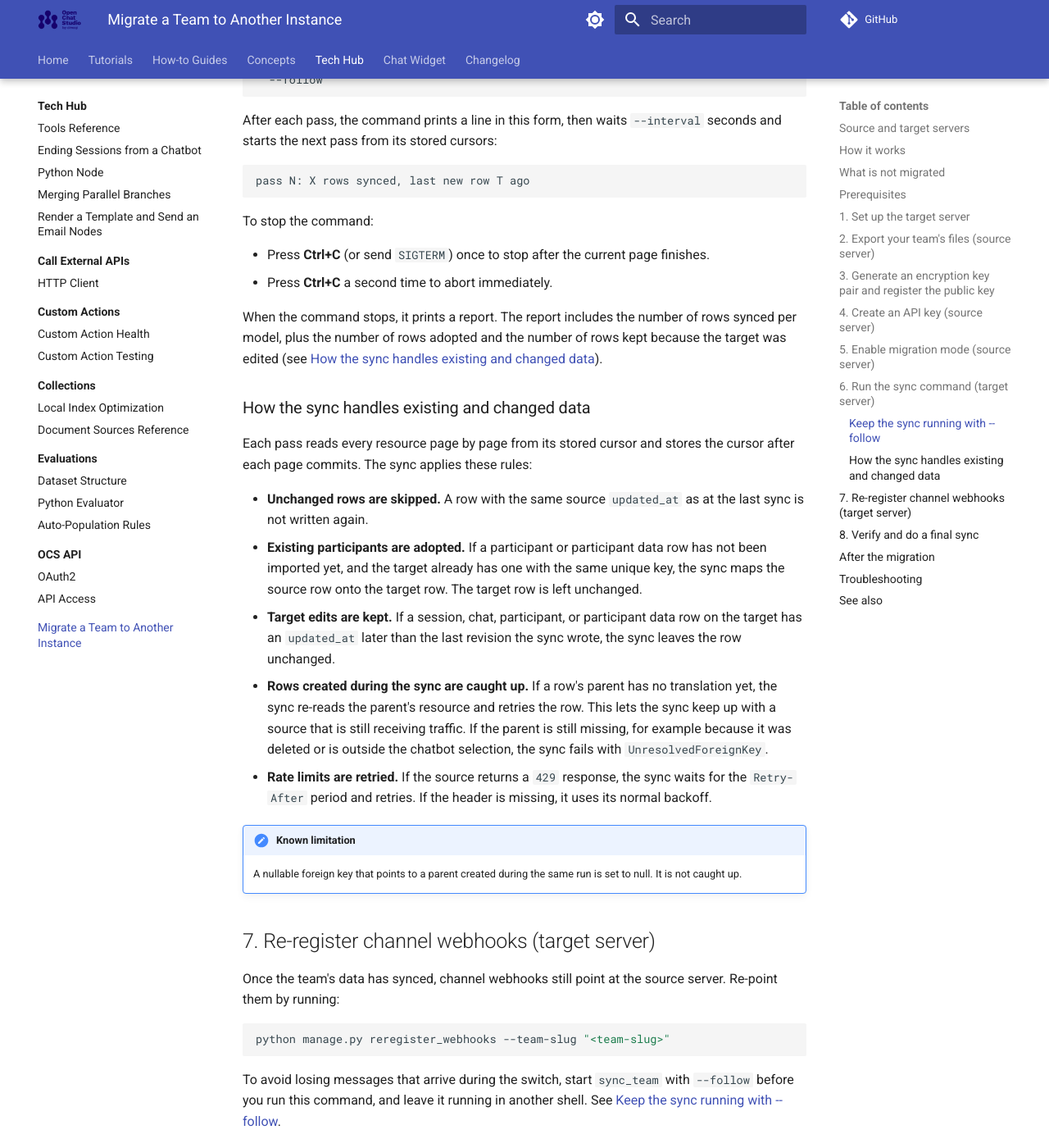
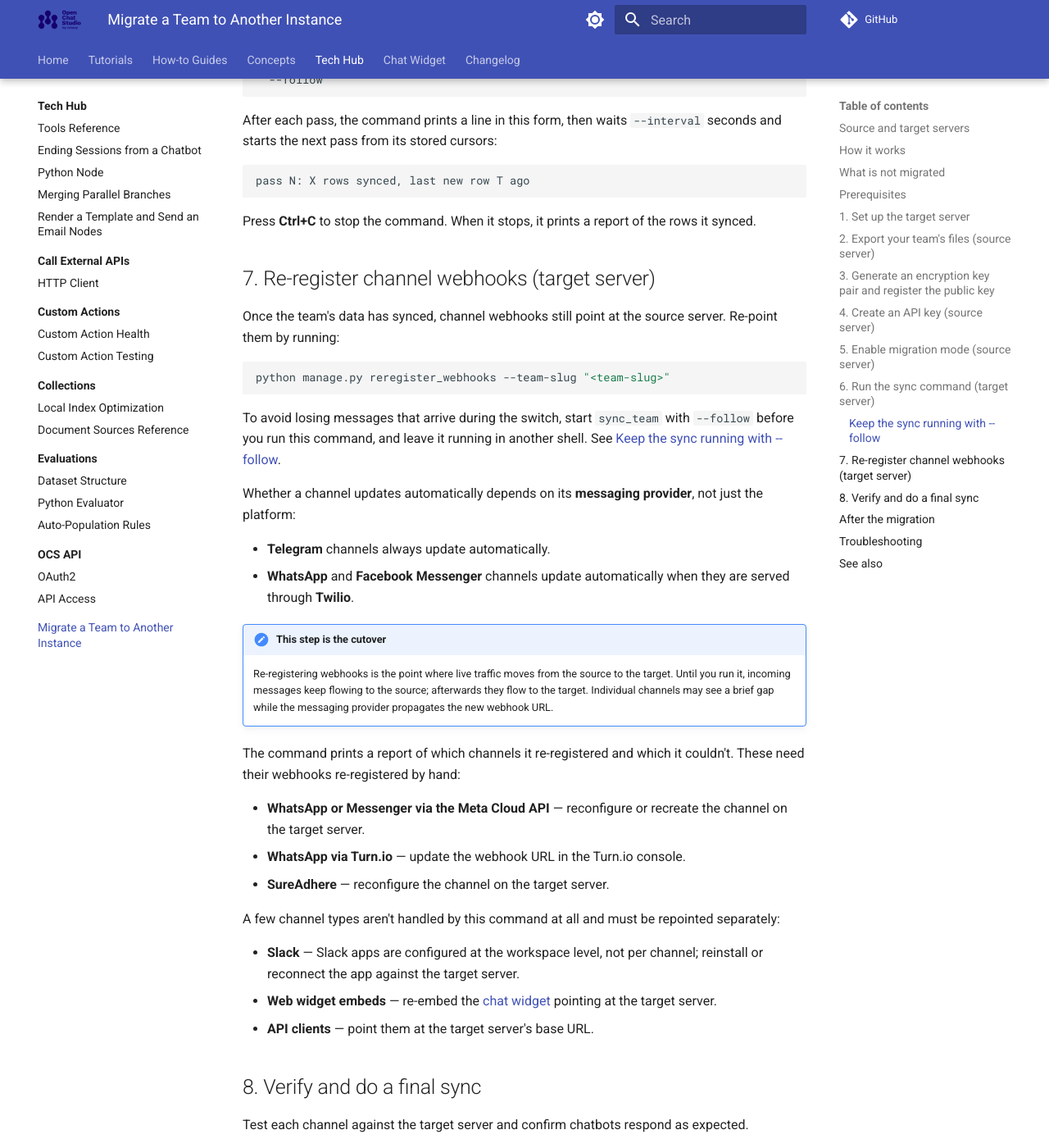
Before and after one commit to dimagi/open-chat-studio-docs, an MkDocs documentation site: the page built from docs/tech-hub/migrate_team.md, in a window 1280 px wide and 1400 px high, scrolled down 5692 px. Shown: the whole window at 82% size. Built offline with MkDocs 1.6.1 and Material for MkDocs 9.7.7, drawn with Linux system fonts in a browser that asks for light colours; a script that is not in the unit is left out; comment, search, counter and statistics services are not loaded.

Commit message:
docs: trim sync_team stop and data-handling details
Co-Authored-By: Claude Opus 5.5 <noreply@anthropic.com>

````diff
--- a/docs/tech-hub/migrate_team.md
+++ b/docs/tech-hub/migrate_team.md
@@ -182,27 +182,7 @@ After each pass, the command prints a line in this form, then waits `--interval`
 pass N: X rows synced, last new row T ago
 ```
 
-To stop the command:
-
-- Press **Ctrl+C** (or send `SIGTERM`) once to stop after the current page finishes.
-- Press **Ctrl+C** a second time to abort immediately.
-
-When the command stops, it prints a report.
-The report includes the number of rows synced per model, plus the number of rows adopted and the number of rows kept because the target was edited (see [How the sync handles existing and changed data](#how-the-sync-handles-existing-and-changed-data)).
-
-### How the sync handles existing and changed data
-
-Each pass reads every resource page by page from its stored cursor and stores the cursor after each page commits.
-The sync applies these rules:
-
-- **Unchanged rows are skipped.** A row with the same source `updated_at` as at the last sync is not written again.
-- **Existing participants are adopted.** If a participant or participant data row has not been imported yet, and the target already has one with the same unique key, the sync maps the source row onto the target row. The target row is left unchanged.
-- **Target edits are kept.** If a session, chat, participant, or participant data row on the target has an `updated_at` later than the last revision the sync wrote, the sync leaves the row unchanged.
-- **Rows created during the sync are caught up.** If a row's parent has no translation yet, the sync re-reads the parent's resource and retries the row. This lets the sync keep up with a source that is still receiving traffic. If the parent is still missing, for example because it was deleted or is outside the chatbot selection, the sync fails with `UnresolvedForeignKey`.
-- **Rate limits are retried.** If the source returns a `429` response, the sync waits for the `Retry-After` period and retries. If the header is missing, it uses its normal backoff.
-
-!!! note "Known limitation"
-    A nullable foreign key that points to a parent created during the same run is set to null. It is not caught up.
+Press **Ctrl+C** to stop the command. When it stops, it prints a report of the rows it synced.
 
 ## 7. Re-register channel webhooks (target server)
 
````
